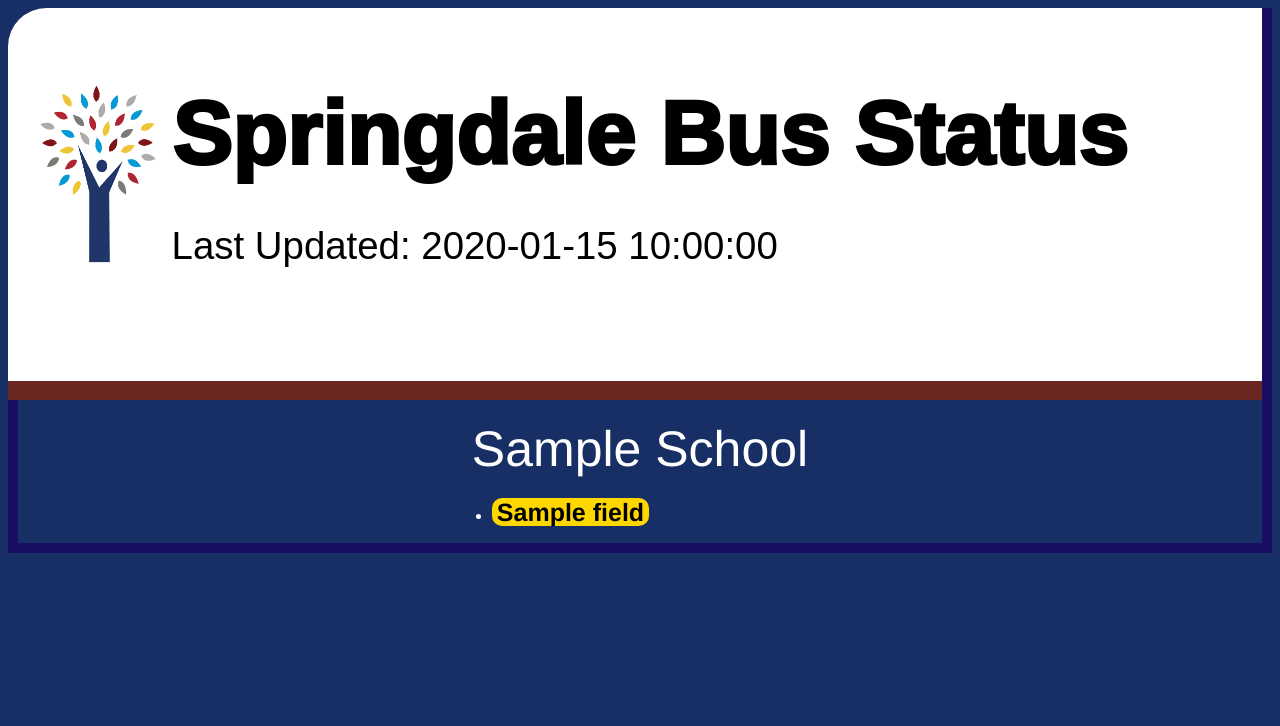
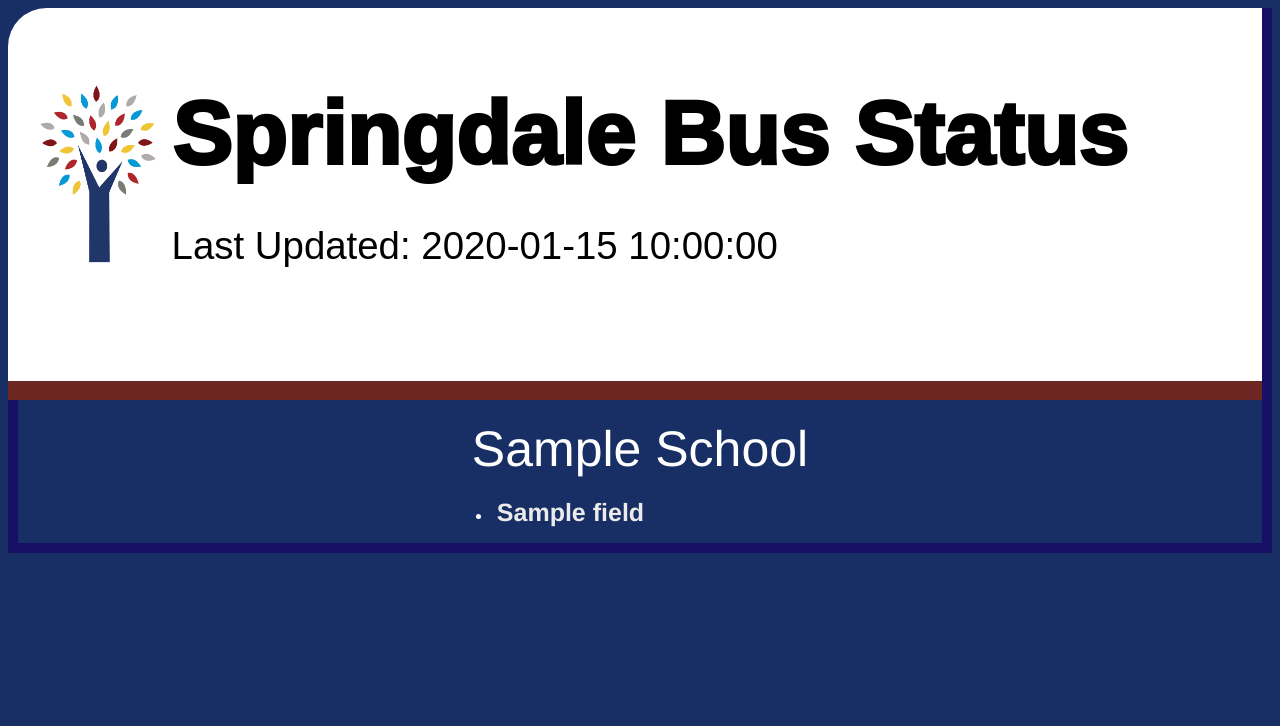
Before and after one commit to JR069105/Busstatus-2, a Python web app: template templates/index.html in a window 1280 px wide. Shown: the top 726 px of the page. Run offline with Jinja, Linux system fonts and the light colour scheme; the template is opened without the code that fills it: most values are stand-ins (such as "Sample title", 1, 10 or a date in 2020).

Commit message:
change school link color

```diff
--- a/static/style.css
+++ b/static/style.css
@@ -65,8 +65,7 @@ ul {
   margin: 20px 0;
 }
 .smalltext{
-  color:black;
-  background-color:rgb(255,215,0);
+  color:rgb(235,235,235);
   border-radius:10px;
   text-decoration: none;
   font-weight: 700;
@@ -75,8 +74,7 @@ ul {
   padding: 0 5px;
 }
 .smalltext:hover{
-  color:rgb(255,215,0);
-  background-color:black;
+  color:rgb(185,185,185);
 }
 li{
   color:white;
```
